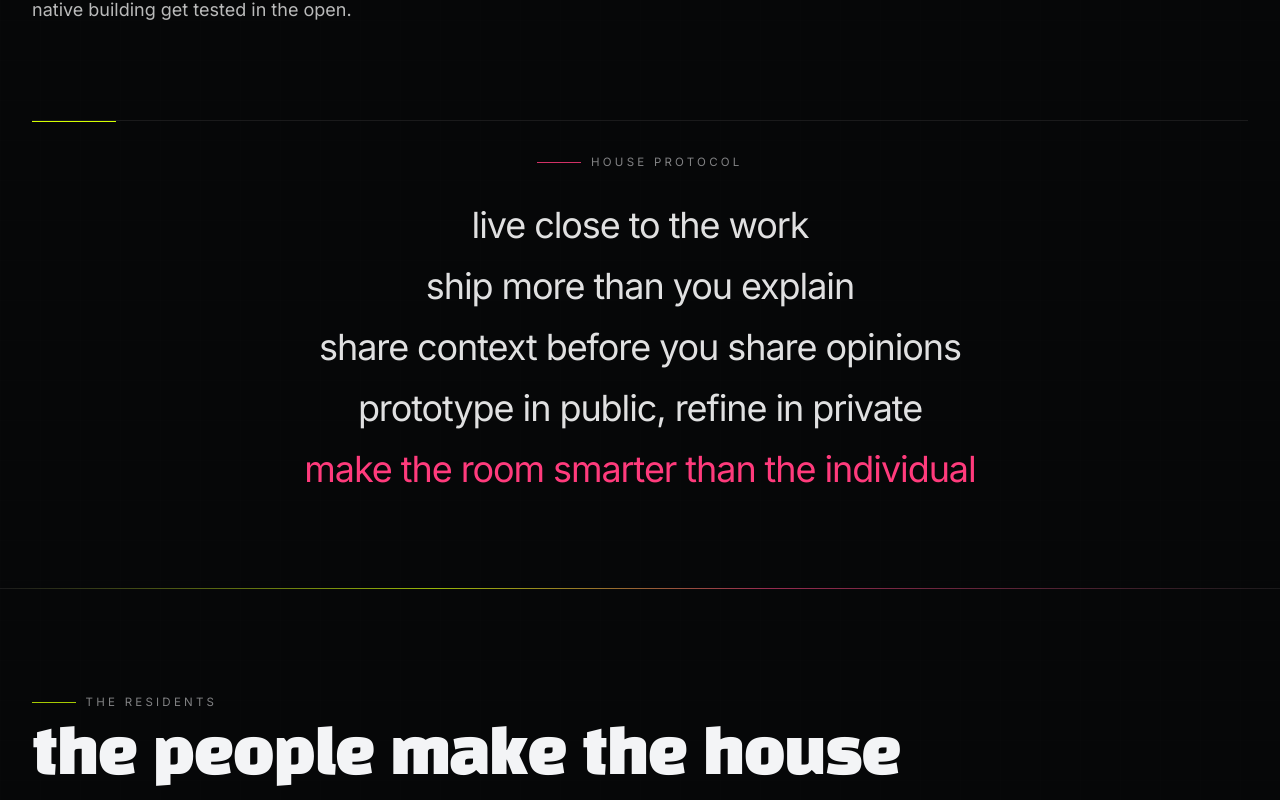
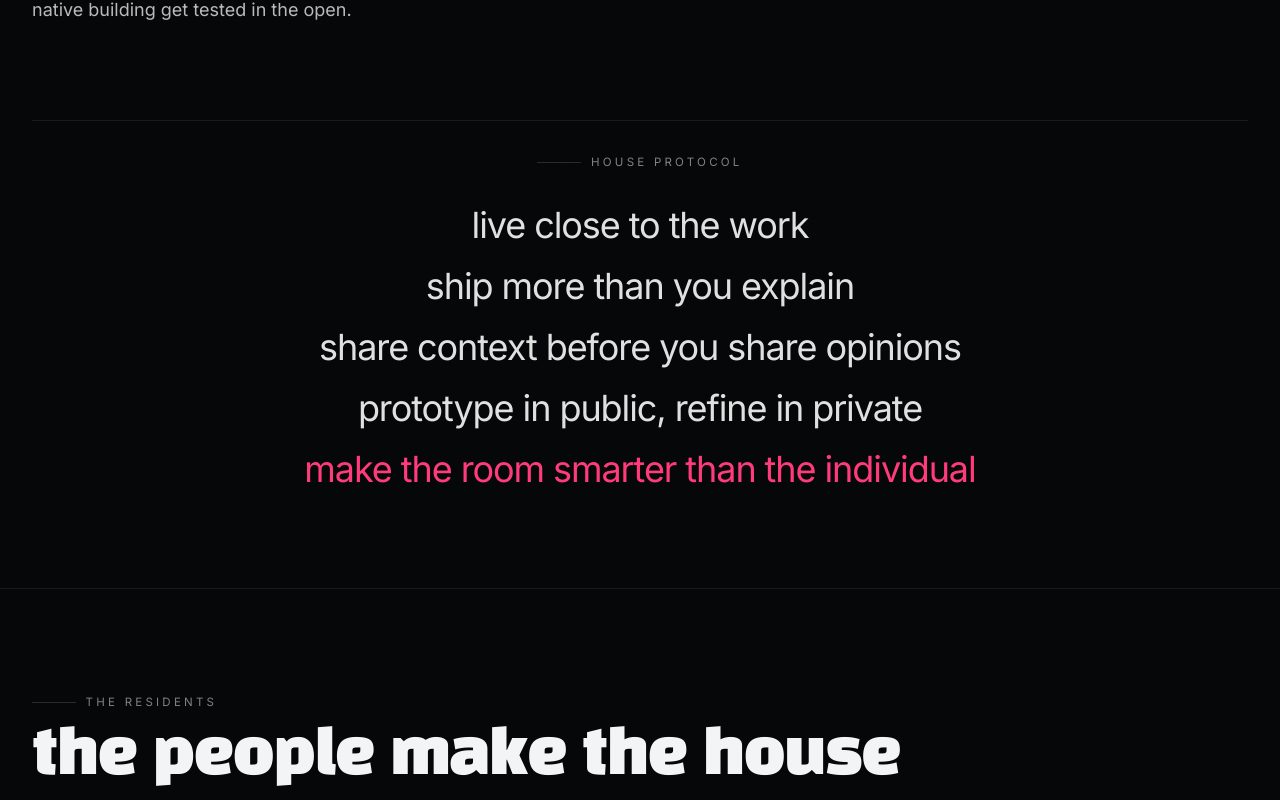
Before and after one commit to seojoonkim/vyv-house, a Next.js app: page / in a window 1280 px wide. Shown: the part 1780-2580 px from the top of the page. Built offline with nearby package versions, Linux system fonts and the light colour scheme.

Commit message:
refactor: remove yellow accent dividers

```diff
--- a/src/app/globals.css
+++ b/src/app/globals.css
@@ -196,13 +196,6 @@ body::before {
   background: rgba(255, 255, 255, 0.08);
 }
 
-.section-divider::after {
-  content: "";
-  position: absolute;
-  inset: 0;
-  background: linear-gradient(90deg, transparent 0%, rgba(212, 255, 0, 0.9) 34%, rgba(255, 59, 124, 0.72) 60%, transparent 100%);
-  opacity: 0.75;
-}
 
 .soft-grid {
   background-image:
@@ -221,19 +214,6 @@ body::before {
   border-top: 1px solid rgba(255, 255, 255, 0.08);
 }
 
-.frame-section::before {
-  content: "";
-  position: absolute;
-  left: 0;
-  top: 0;
-  width: 84px;
-  height: 1px;
-  background: #d4ff00;
-}
-
-.frame-section-pink::before {
-  background: #ff3b7c;
-}
 
 .editorial-kicker {
   display: inline-flex;
@@ -249,11 +229,11 @@ body::before {
   content: "";
   width: 2.75rem;
   height: 1px;
-  background: rgba(212, 255, 0, 0.78);
+  background: rgba(255, 255, 255, 0.14);
 }
 
 .editorial-kicker-pink::before {
-  background: rgba(255, 59, 124, 0.82);
+  background: rgba(255, 255, 255, 0.14);
 }
 
 .signal-line {
```
